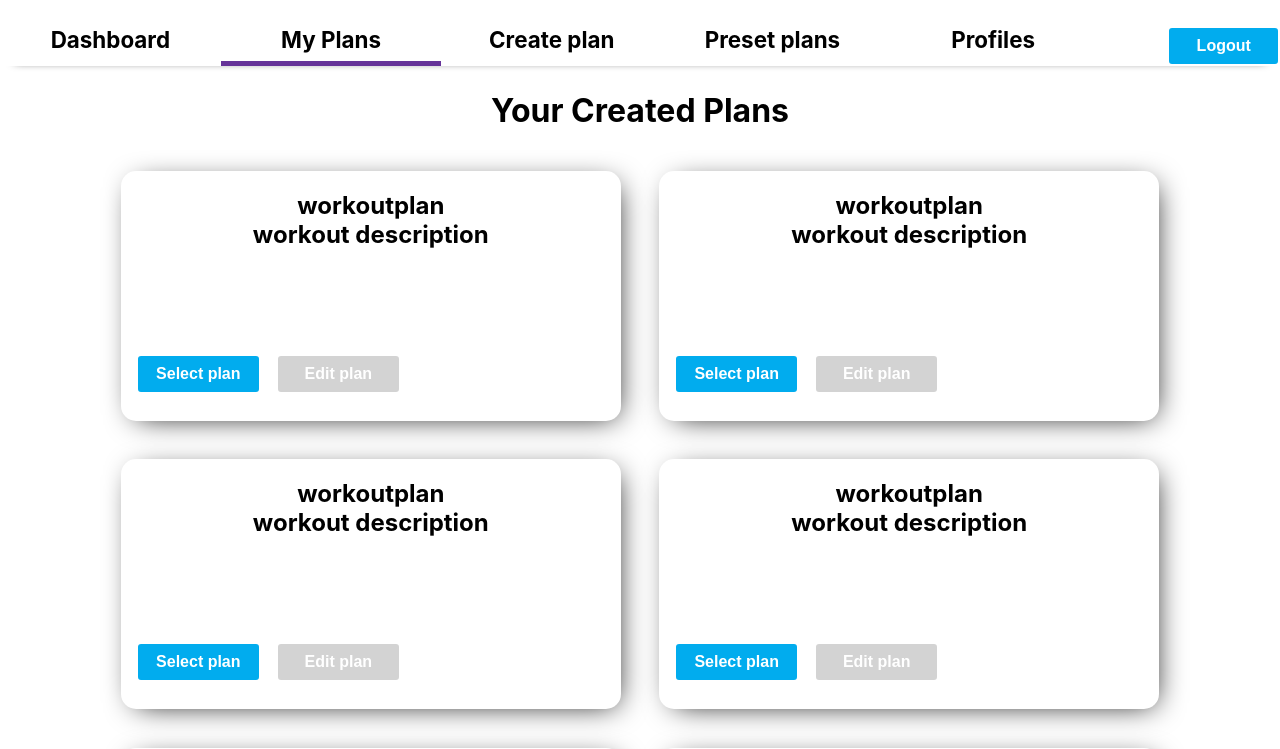
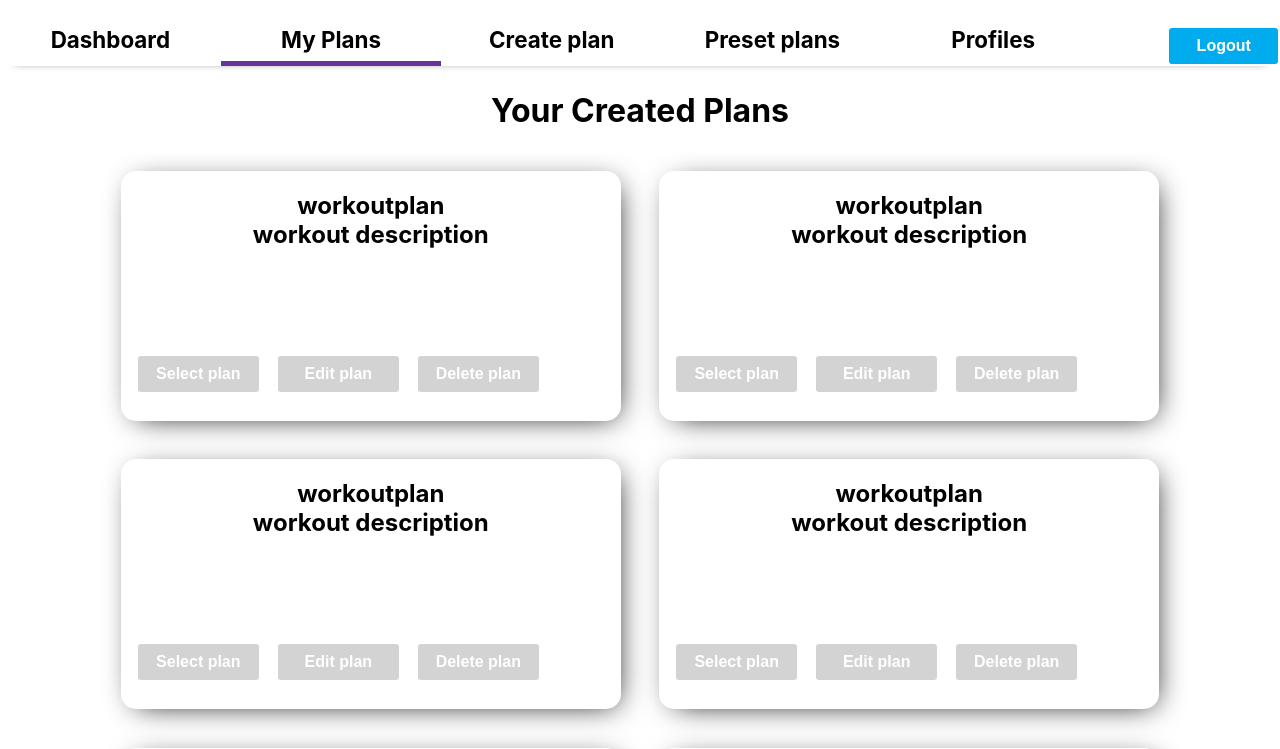
Before and after one commit to weightlifting-journal-13/frontend, a React (Create React App) app in the folder weightlifting/: page /MyPlans in a window 1280 px wide. Shown: the top 749 px of the page. Built offline with nearby package versions, Linux system fonts and the light colour scheme; sample sign-in values are in the browser's storage.

Commit message:
fixed issues to create plan, edit plan,

```diff
--- a/weightlifting/src/components/CreatePlan.js
+++ b/weightlifting/src/components/CreatePlan.js
@@ -140,7 +140,7 @@ const CreatePlan = (props) => {
         if (workoutPlan.user_id && workoutPlan.workout_name && workoutPlan.workout_description && workoutPlan.records) {
             const modifiedRecordsArray = workoutPlan.records.map(eachObj => {
                 return {
-                    exercise_id: eachObj.exercise_id,
+                    exercise_id: Number(eachObj.exercise_id),
                     rest_time: eachObj.rest_time,
                     sets: eachObj.sets,
                     reps: eachObj.reps,
@@ -228,10 +228,10 @@ const CreatePlan = (props) => {
                             {/* Add select options here for workout list */}
                             {/* /workouts/exercises */}
                             <SelectInput name='exercise_id' onChange={handleInputChanges}>
-                                {prefabOptions.map((exerciseOption) => (
+                                {prefabOptions.map((exerciseOption, index) => (
 
 
-                                    <option name={`${exerciseOption.name}`} value={exerciseOption.exercise_id}>{exerciseOption.name}</option>
+                                    <option key={index} name={`${exerciseOption.name}`} value={exerciseOption.exercise_id}>{exerciseOption.name}</option>
                                 ))};
                             </SelectInput>
 
--- a/weightlifting/src/components/EditWorkoutPlan.js
+++ b/weightlifting/src/components/EditWorkoutPlan.js
@@ -27,7 +27,7 @@ const EditWorkoutPlan = (props) => {
     //gets WorkoutPlan and all exercises associated to specific plan by dynamic ID
     /*useEffect(() => {
         axiosWithAuth()
-            .get(`/users/workout/${props.match.params.id}`) //need correct endpoint??
+            .get(`/workouts/all_workouts`)
             .then(response => {
                 console.log('EDIT RESPONSE IS HERE:'response)
 
@@ -37,7 +37,7 @@ const EditWorkoutPlan = (props) => {
             .catch(error => {
                 console.log('Sorry, no workout id returned', error)
             })
-
+.
     }, [props.match.params.id]) */
 
     //gets exercise list
@@ -246,10 +246,10 @@ const EditWorkoutPlan = (props) => {
                             {/* Add select options here for workout list */}
                             {/* /workouts/exercises */}
                             <SelectInput name='exercise_id' onChange={handleInputChanges}>
-                                {prefabOptions.map((exerciseOption) => (
+                                {prefabOptions.map((exerciseOption, index) => (
 
 
-                                    <option name={`${exerciseOption.name}`} value={exerciseOption.exercise_id}>{exerciseOption.name}</option>
+                                    <option key={index} name={`${exerciseOption.name}`} value={exerciseOption.exercise_id}>{exerciseOption.name}</option>
                                 ))};
                             </SelectInput>
 
--- a/weightlifting/src/components/MyPlanCard.js
+++ b/weightlifting/src/components/MyPlanCard.js
@@ -1,27 +1,51 @@
 import React from 'react';
 import { Card } from '../StyledComponents/StyledComponents';
 import { EditButton } from '../StyledComponents/StyledComponents';
-import styled from 'styled-components';
+import { axiosWithAuth } from '../utils/axiosWithAuth';
+
 
 const MyPlanCard = (props) => {
+
+
 
   const editWorkoutPlan = (event) => {
     event.preventDefault();
 
     props.history.push(`/EditPlan/id`)
-}
+  }
 
-  return(
+  //This functionality will go in the 'MyPlans" card to delete an entire Workout Plan
+  const deleteWorkoutPlan = (event) => {
+    event.preventDefault();
+
+    props.history.push('/Dashboard') //will remove this ,just for redirect to make sure redirect works
+    // axiosWithAuth()
+    //     .delete(`/workouts/${id}`) //check for correct api endpoint -->
+    //         console.log(response)
+
+    // const deleteWorkoutPlan = (event) => {
+    //     event.preventDefault();
+
+
+    //         props.history.push('/Dashboard')
+    //     })
+    //     .catch(error => {
+    //         console.log('Sorry, your workout not deleted')
+    //     })
+  }
+
+  return (
     <Card>
-      <div style={{ display: "flex", flexDirection: "column", alignContent: "space-evenly"}}>
+      <div style={{ display: "flex", flexDirection: "column", alignContent: "space-evenly" }}>
         <h2 key={props.id}>
-        workoutplan <br></br>
-        workout description
+          workoutplan <br></br>
+          workout description
         </h2>
 
-        <div style={{ display: "flex", justifyContent: "flex-start", position: "relative", bottom: "-85px"}}>
-          <EditButton selectStyle onClick={editWorkoutPlan}>Select plan</EditButton>
+        <div style={{ display: "flex", justifyContent: "flex-start", position: "relative", bottom: "-85px" }}>
+          <EditButton>Select plan</EditButton>
           <EditButton onClick={editWorkoutPlan}>Edit plan</EditButton>
+          <EditButton onClick={deleteWorkoutPlan}>Delete plan</EditButton>
         </div>
       </div>
     </Card>
--- a/weightlifting/src/components/MyPlans.js
+++ b/weightlifting/src/components/MyPlans.js
@@ -1,6 +1,5 @@
 import React, { useState } from 'react';
 import Navigation from './Navigation';
-import { axiosWithAuth } from '../utils/axiosWithAuth';
 import { LogoutButton } from '../StyledComponents/StyledComponents';
 import MyPlanCard from './MyPlanCard';
 import { data } from '../data';
@@ -18,32 +17,7 @@ const MyPlans = (props) => {
 
     console.log("MY PLANS ARE: ", globalState);
 
-    // --> redirects to EditWorkoutPlan
-    const editWorkoutPlan = (event) => {
-        event.preventDefault();
 
-        props.history.push(`/EditPlan/id`)
-    }
-
-    //This functionality will go in the 'MyPlans" card to delete an entire Workout Plan
-    const deleteWorkoutPlan = (event) => {
-        event.preventDefault();
-
-        props.history.push('/Dashboard') //will remove this ,just for redirect to make sure redirect works
-        // axiosWithAuth()
-        //     .delete(`/workouts/${id}`) //check for correct api endpoint -->
-        //         console.log(response)
-
-        // const deleteWorkoutPlan = (event) => {
-        //     event.preventDefault();
-
-
-        //         props.history.push('/Dashboard')
-        //     })
-        //     .catch(error => {
-        //         console.log('Sorry, your workout not deleted')
-        //     })
-    }
 
     return (
         <div>
@@ -53,6 +27,7 @@ const MyPlans = (props) => {
                 <MyPlanCard
                     key={index}
                     bodypart={obj.bodypart}
+                    history={props.history}
                 />
             ))}
 
```
